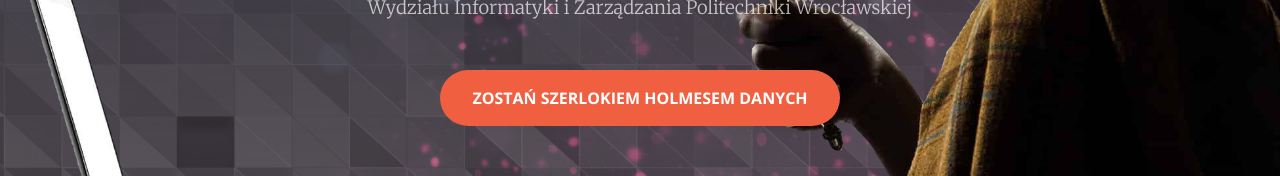
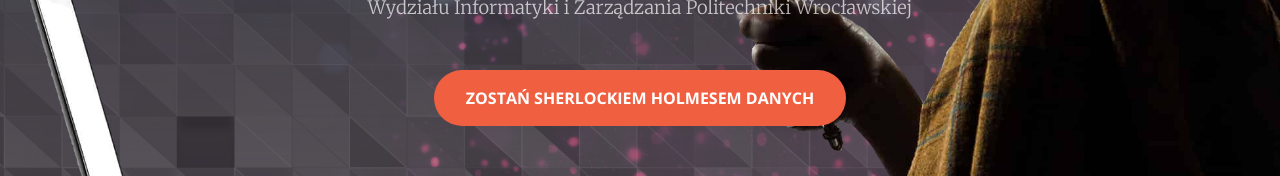
Before and after one commit to pwr-ai/AIDayWeb, a website: page index.html in a window 1280 px wide. Shown: the part 424-600 px from the top of the page. Drawn offline with nearby package versions, Linux system fonts and the light colour scheme.

Commit message:
language polishing

```diff
--- a/index.html
+++ b/index.html
@@ -70,7 +70,7 @@
             <div class="col-lg-8 mx-auto">
                 <p class="text-faded mb-5">Drzwi otwarte specjalności Data Science (pol. Danologia) na kierunku
                     Informatka Wydziału Informatyki i Zarządzania Politechniki Wrocławskiej</p>
-                <a class="btn btn-primary btn-xl js-scroll-trigger" href="#about">Zostań Szerlokiem Holmesem danych</a>
+                <a class="btn btn-primary btn-xl js-scroll-trigger" href="#about">Zostań Sherlockiem Holmesem danych</a>
             </div>
         </div>
     </div>
```
